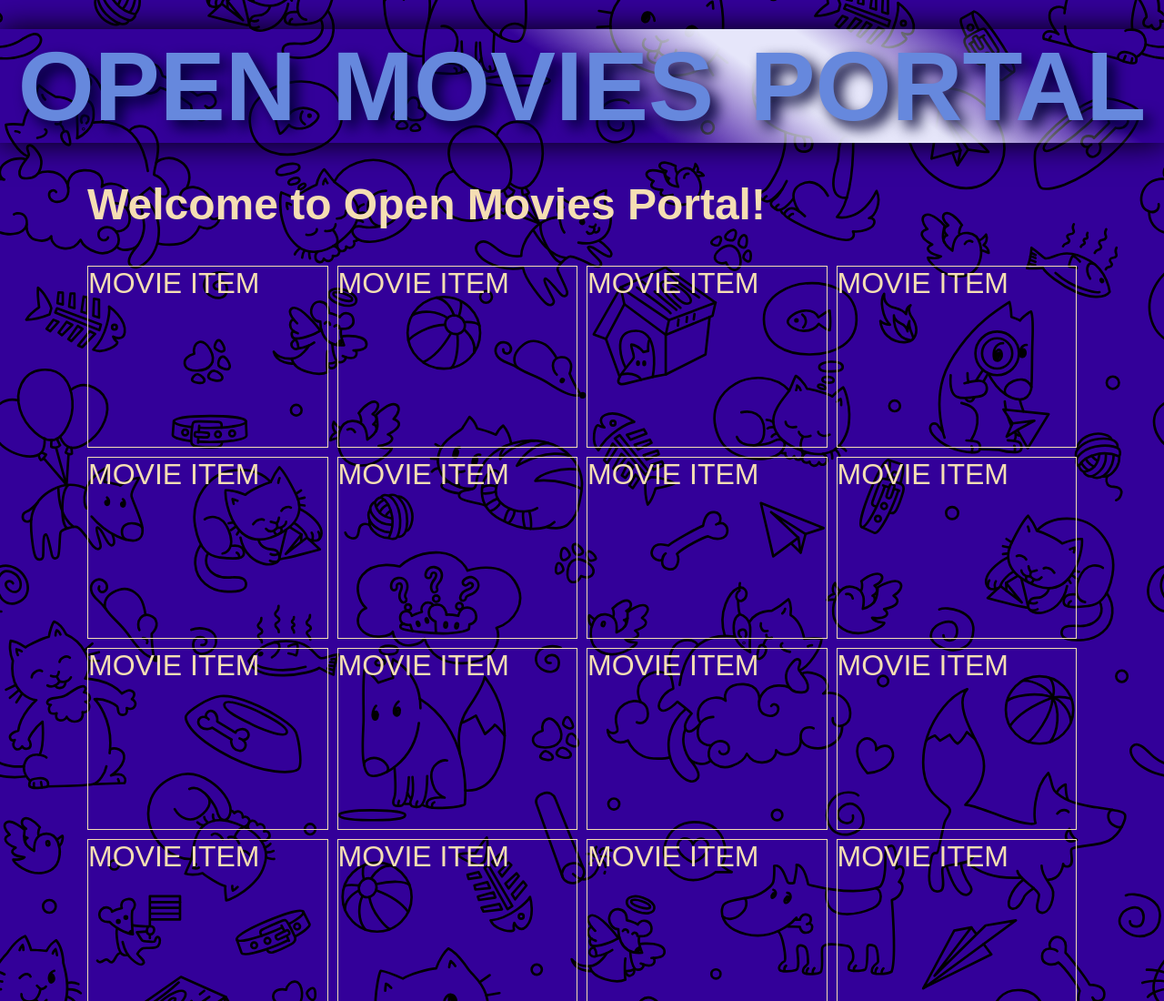
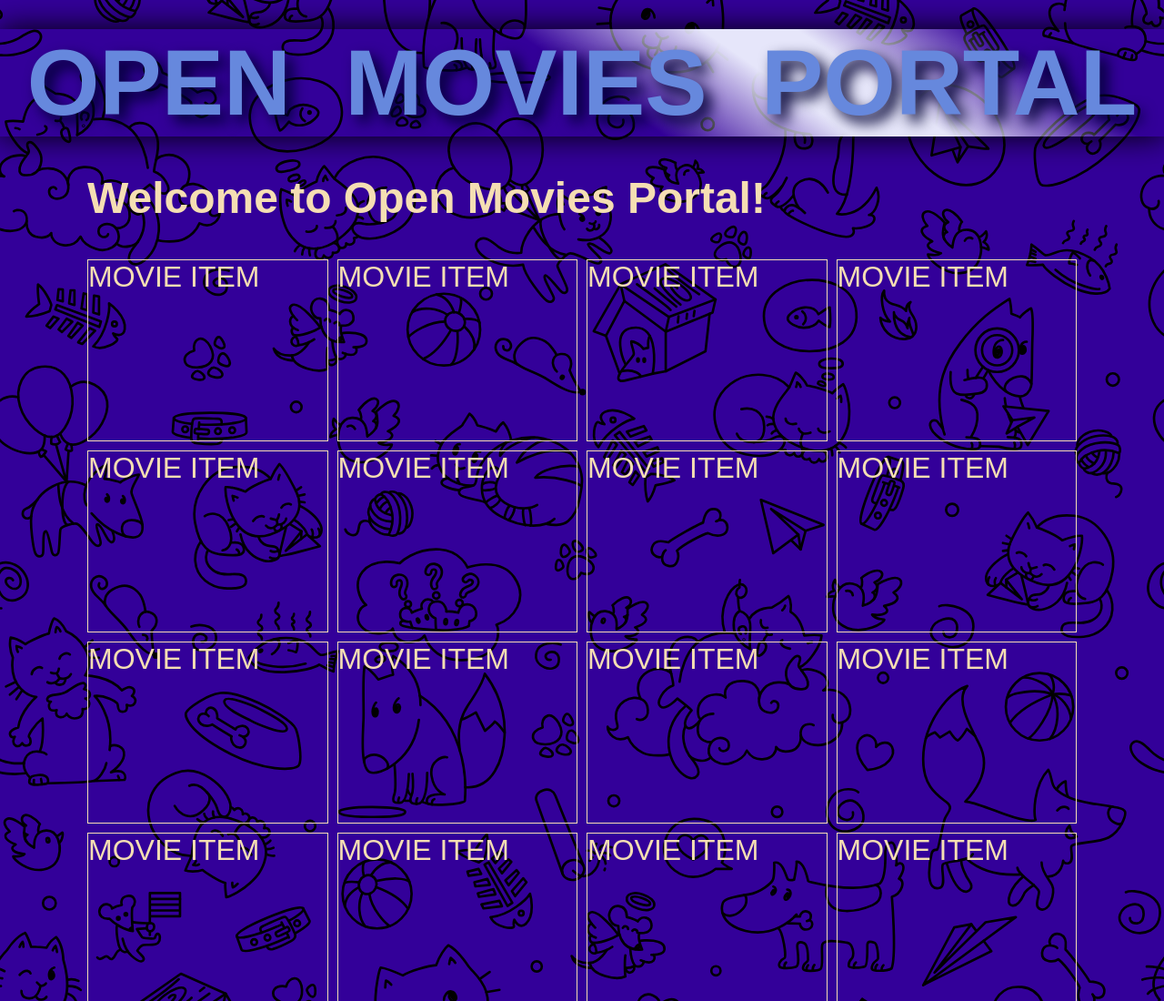
Before and after one commit to junproger/kinopoisk-with-fetch-dev-api, a website built with Parcel: page source/index.html in a window 1280 px wide. Shown: the top 1100 px of the page at 91% size. Built offline with nearby package versions, Linux system fonts and the light colour scheme.

Commit message:
refactor: header font-size  with relative viewport units

```diff
--- a/source/components/View/Header/header.module.css
+++ b/source/components/View/Header/header.module.css
@@ -11,7 +11,7 @@
 }
 
 .title {
-  font-size: calc(6rem + 1.5vmin);
+  font-size: 8vmax;
   text-align: center;
   text-shadow: 8px 8px 16px #003;
   margin: 32px 0 32px;
```
